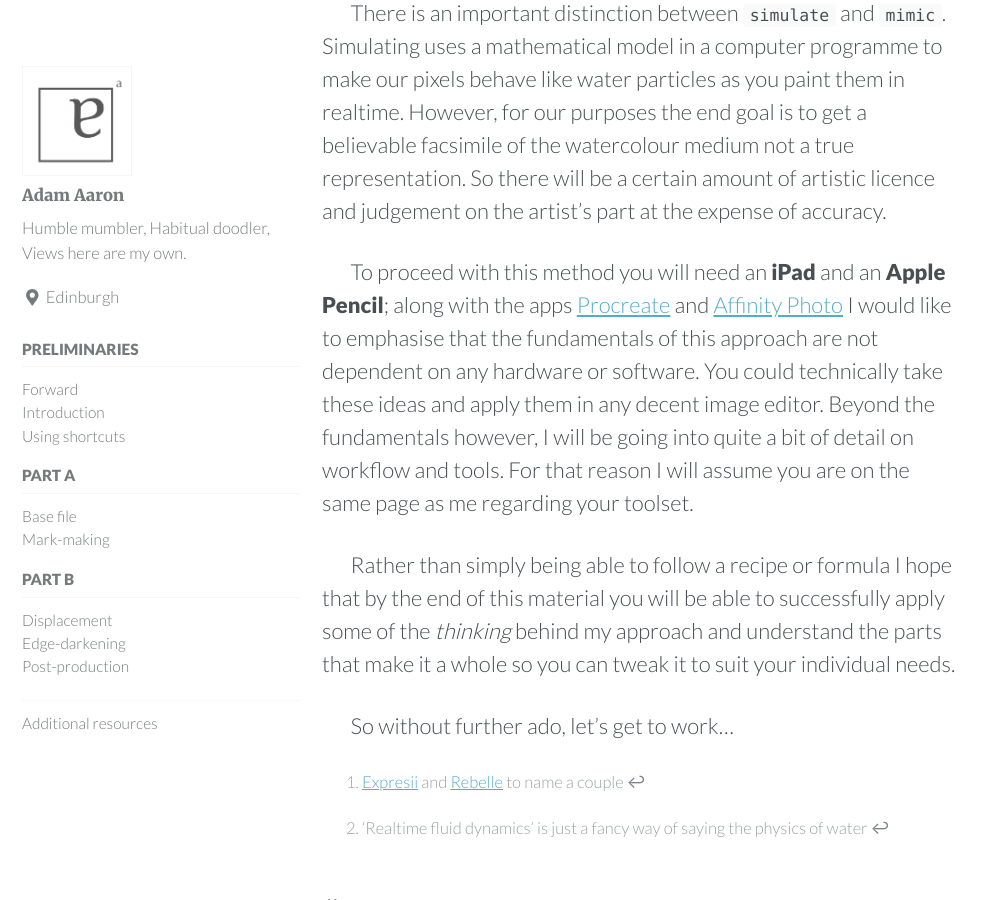
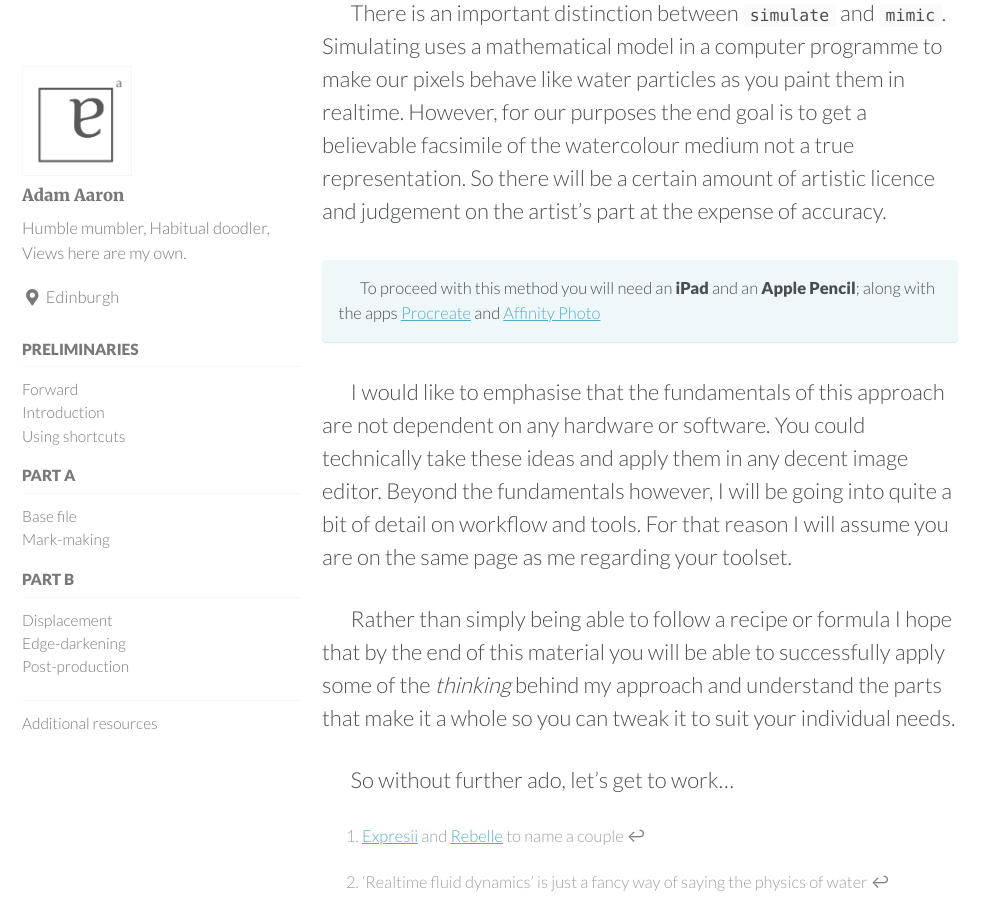
Before and after one commit to aaaronorg/art_aaaronorg, a Jekyll site: the page built from collections/_digital_watercolour_course/2018-09-14-foward.md, in a window 1280 px wide and 900 px high, scrolled down 886 px. Shown: the whole window, without its empty margins (0-998 px from the left). Built offline with Jekyll 4.4.1, drawn with Linux system fonts in a browser that asks for light colours; nearby versions of some CDN libraries.

Commit message:
style required tools as notice

```diff
--- a/collections/_digital_watercolour_course/2018-09-14-foward.md
+++ b/collections/_digital_watercolour_course/2018-09-14-foward.md
@@ -24,7 +24,10 @@ Apps[^1] do exist that simulate realtime fluid dynamics[^2] and some of them get
 
 There is an important distinction between `simulate` and `mimic`. Simulating uses a mathematical model in a computer programme to make our pixels behave like water particles as you paint them in realtime. However, for our purposes the end goal is to get a believable facsimile of the watercolour medium not a true representation. So there will be a certain amount of artistic licence and judgement on the artist's part at the expense of accuracy.
 
-To proceed with this method you will need an **iPad** and an **Apple Pencil**; along with the apps [Procreate](https://procreate.art/ipad) and [Affinity Photo](https://affinity.serif.com/en-gb/buy-ipad-photo/?ct=web-referral) I would like to emphasise that the fundamentals of this approach are not dependent on any hardware or software. You could technically take these ideas and apply them in any decent image editor. Beyond the fundamentals however, I will be going into quite a bit of detail on workflow and tools. For that reason I will assume you are on the same page as me regarding your toolset.
+To proceed with this method you will need an **iPad** and an **Apple Pencil**; along with the apps [Procreate](https://procreate.art/ipad) and [Affinity Photo](https://affinity.serif.com/en-gb/buy-ipad-photo/?ct=web-referral)
+{: .notice--info}
+
+I would like to emphasise that the fundamentals of this approach are not dependent on any hardware or software. You could technically take these ideas and apply them in any decent image editor. Beyond the fundamentals however, I will be going into quite a bit of detail on workflow and tools. For that reason I will assume you are on the same page as me regarding your toolset.
 
 Rather than simply being able to follow a recipe or formula I hope that by the end of this material you will be able to successfully apply some of the *thinking* behind my approach and understand the parts that make it a whole so you can tweak it to suit your individual needs.
 
```
